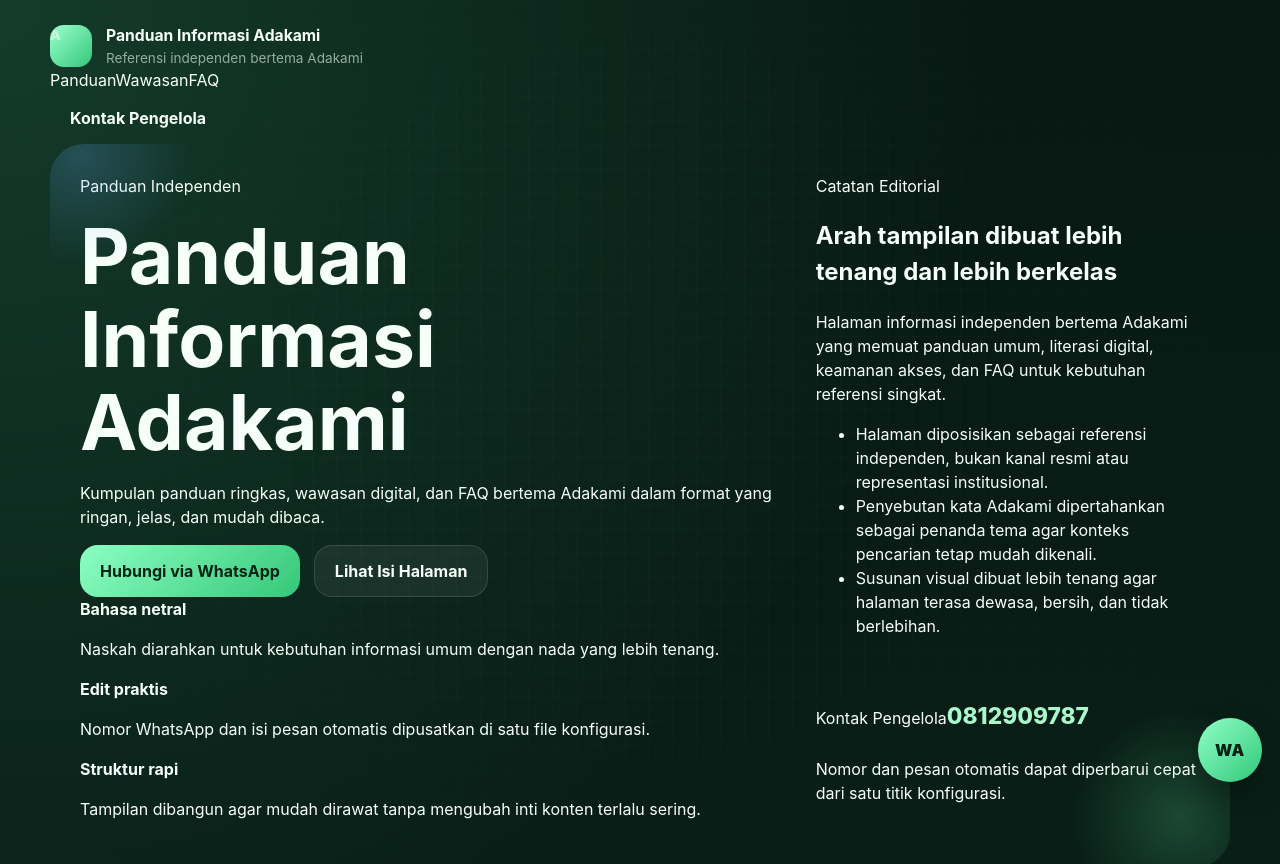
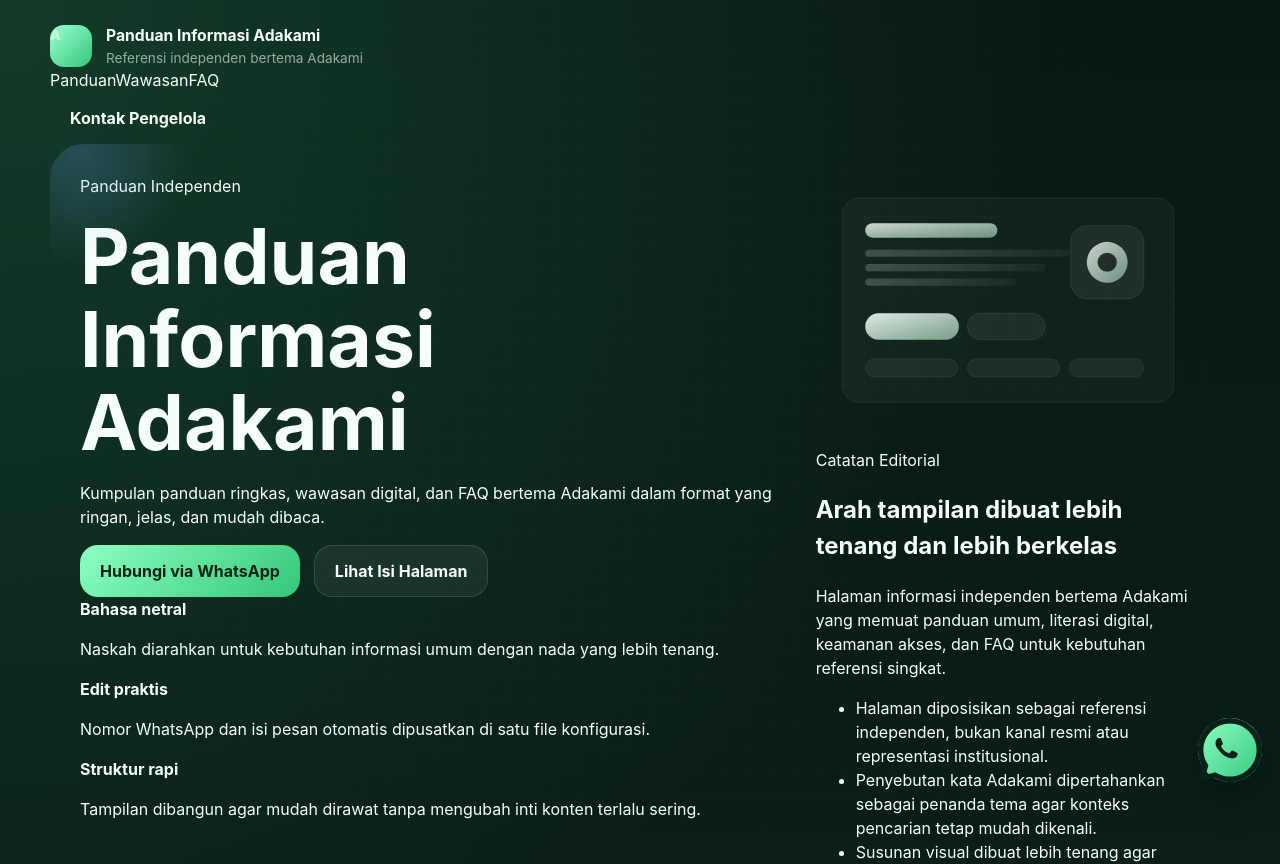
Before and after one commit to cs-adakami/bantuan-pelanggan-adakami, a React (Vite) app: page / in a window 1280 px wide. Shown: the top 864 px of the page. Built offline with nearby package versions, Linux system fonts and the light colour scheme.

Commit message:
Finalize App with decorative visual and WhatsApp icon

```diff
--- a/src/App.jsx
+++ b/src/App.jsx
@@ -29,41 +29,69 @@ const BUILD_NOTES = [
   "Seluruh gaya visual tersimpan di src/styles.css",
 ];
 
+function WhatsAppIcon(props) {
+  return (
+    <svg viewBox="0 0 32 32" fill="currentColor" aria-hidden="true" {...props}>
+      <path d="M19.11 17.19c-.27-.14-1.6-.79-1.84-.88-.25-.09-.43-.14-.61.14-.18.27-.7.88-.86 1.06-.16.18-.31.2-.58.07-.27-.14-1.12-.41-2.14-1.31-.79-.7-1.33-1.57-1.48-1.84-.16-.27-.02-.42.12-.56.12-.12.27-.31.41-.47.14-.16.18-.27.27-.45.09-.18.05-.34-.02-.47-.07-.14-.61-1.48-.84-2.03-.22-.52-.45-.45-.61-.46l-.52-.01c-.18 0-.47.07-.72.34-.25.27-.95.93-.95 2.26 0 1.33.97 2.61 1.11 2.79.14.18 1.91 2.92 4.63 4.09.65.28 1.16.45 1.56.58.66.21 1.26.18 1.73.11.53-.08 1.6-.65 1.83-1.27.23-.61.23-1.14.16-1.26-.07-.11-.25-.18-.52-.31Z" />
+      <path d="M27.18 4.8A15.87 15.87 0 0 0 16 0C7.16 0 0 7.16 0 16c0 2.82.74 5.57 2.13 7.99L0 32l8.23-2.1A15.93 15.93 0 0 0 16 32c8.84 0 16-7.16 16-16 0-4.27-1.66-8.29-4.82-11.2ZM16 29.3a13.2 13.2 0 0 1-6.72-1.84l-.48-.28-4.88 1.24 1.3-4.76-.31-.49A13.23 13.23 0 0 1 2.7 16C2.7 8.67 8.67 2.7 16 2.7c3.53 0 6.84 1.37 9.34 3.87A13.1 13.1 0 0 1 29.3 16c0 7.33-5.97 13.3-13.3 13.3Z" />
+    </svg>
+  );
+}
+
+function HeroVisual() {
+  return (
+    <div className="hero-media" aria-hidden="true">
+      <div className="hero-media__glow" />
+      <svg viewBox="0 0 640 420" className="hero-media__svg">
+        <defs>
+          <linearGradient id="heroGlow" x1="0" y1="0" x2="1" y2="1">
+            <stop offset="0%" stopColor="#eef5f0" stopOpacity="0.95" />
+            <stop offset="100%" stopColor="#9bc7b0" stopOpacity="0.75" />
+          </linearGradient>
+          <linearGradient id="heroLine" x1="0" y1="0" x2="1" y2="0">
+            <stop offset="0%" stopColor="#d9efe1" stopOpacity="0.22" />
+            <stop offset="100%" stopColor="#d9efe1" stopOpacity="0.04" />
+          </linearGradient>
+        </defs>
+        <rect x="44" y="40" width="552" height="340" rx="28" fill="rgba(255,255,255,0.04)" stroke="rgba(255,255,255,0.14)" />
+        <rect x="82" y="82" width="220" height="24" rx="12" fill="url(#heroGlow)" opacity="0.9" />
+        <rect x="82" y="126" width="340" height="12" rx="6" fill="url(#heroLine)" />
+        <rect x="82" y="150" width="300" height="12" rx="6" fill="url(#heroLine)" />
+        <rect x="82" y="174" width="250" height="12" rx="6" fill="url(#heroLine)" />
+        <rect x="82" y="232" width="156" height="44" rx="22" fill="url(#heroGlow)" />
+        <rect x="252" y="232" width="130" height="44" rx="22" fill="rgba(255,255,255,0.06)" stroke="rgba(255,255,255,0.12)" />
+        <rect x="424" y="86" width="122" height="122" rx="28" fill="rgba(255,255,255,0.06)" stroke="rgba(255,255,255,0.14)" />
+        <circle cx="485" cy="147" r="34" fill="url(#heroGlow)" opacity="0.88" />
+        <circle cx="485" cy="147" r="16" fill="rgba(9,17,14,0.82)" />
+        <rect x="82" y="308" width="154" height="30" rx="15" fill="rgba(255,255,255,0.05)" stroke="rgba(255,255,255,0.12)" />
+        <rect x="252" y="308" width="154" height="30" rx="15" fill="rgba(255,255,255,0.05)" stroke="rgba(255,255,255,0.12)" />
+        <rect x="422" y="308" width="124" height="30" rx="15" fill="rgba(255,255,255,0.05)" stroke="rgba(255,255,255,0.12)" />
+      </svg>
+    </div>
+  );
+}
+
 function App() {
-  const waLink = useMemo(
-    () => getWhatsAppLink(SITE_CONFIG.whatsappNumber, SITE_CONFIG.whatsappMessage),
-    []
-  );
-
+  const waLink = useMemo(() => getWhatsAppLink(SITE_CONFIG.whatsappNumber, SITE_CONFIG.whatsappMessage), []);
   const protectionNotice = useCopyProtection();
 
   useEffect(() => {
     document.title = SITE_CONFIG.siteName;
 
     const descriptionTag = document.querySelector('meta[name="description"]');
-    if (descriptionTag) {
-      descriptionTag.setAttribute("content", SITE_CONFIG.description);
-    }
+    if (descriptionTag) descriptionTag.setAttribute("content", SITE_CONFIG.description);
 
     const ogTitleTag = document.querySelector('meta[property="og:title"]');
-    if (ogTitleTag) {
-      ogTitleTag.setAttribute("content", SITE_CONFIG.siteName);
-    }
+    if (ogTitleTag) ogTitleTag.setAttribute("content", SITE_CONFIG.siteName);
 
     const ogDescriptionTag = document.querySelector('meta[property="og:description"]');
-    if (ogDescriptionTag) {
-      ogDescriptionTag.setAttribute("content", SITE_CONFIG.description);
-    }
+    if (ogDescriptionTag) ogDescriptionTag.setAttribute("content", SITE_CONFIG.description);
 
     const ogUrlTag = document.querySelector('meta[property="og:url"]');
-    if (ogUrlTag) {
-      ogUrlTag.setAttribute("content", SITE_CONFIG.domain);
-    }
+    if (ogUrlTag) ogUrlTag.setAttribute("content", SITE_CONFIG.domain);
 
     const canonicalTag = document.querySelector('link[rel="canonical"]');
-    if (canonicalTag) {
-      canonicalTag.setAttribute("href", SITE_CONFIG.domain);
-    }
+    if (canonicalTag) canonicalTag.setAttribute("href", SITE_CONFIG.domain);
   }, []);
 
   return (
@@ -84,12 +112,7 @@ function App() {
             <a href="#faq">FAQ</a>
           </nav>
 
-          <a
-            className="button button--soft"
-            href={waLink}
-            target="_blank"
-            rel="noreferrer"
-          >
+          <a className="button button--soft" href={waLink} target="_blank" rel="noreferrer">
             {SITE_CONFIG.contactLabel}
           </a>
         </header>
@@ -101,15 +124,9 @@ function App() {
             <p className="hero__lead">{SITE_CONFIG.tagline}</p>
 
             <div className="hero__actions">
-              <a
-                className="button button--primary"
-                href={waLink}
-                target="_blank"
-                rel="noreferrer"
-              >
+              <a className="button button--primary" href={waLink} target="_blank" rel="noreferrer">
                 {SITE_CONFIG.primaryButtonText}
               </a>
-
               <a className="button button--ghost" href="#panduan">
                 {SITE_CONFIG.secondaryButtonText}
               </a>
@@ -126,6 +143,8 @@ function App() {
           </div>
 
           <aside className="hero__side">
+            <HeroVisual />
+
             <article className="surface panel panel--feature">
               <span className="panel__label">Catatan Editorial</span>
               <h2 className="panel__title">Arah tampilan dibuat lebih tenang dan lebih berkelas</h2>
@@ -139,17 +158,10 @@ function App() {
 
             <article className="surface panel">
               <span className="panel__label">{SITE_CONFIG.contactLabel}</span>
-              <a
-                href={waLink}
-                target="_blank"
-                rel="noreferrer"
-                className="contact-link"
-              >
+              <a href={waLink} target="_blank" rel="noreferrer" className="contact-link">
                 {SITE_CONFIG.whatsappNumber}
               </a>
-              <p className="panel__copy">
-                Nomor dan pesan otomatis dapat diperbarui cepat dari satu titik konfigurasi.
-              </p>
+              <p className="panel__copy">Nomor dan pesan otomatis dapat diperbarui cepat dari satu titik konfigurasi.</p>
             </article>
           </aside>
         </section>
@@ -167,10 +179,7 @@ function App() {
           <div className="section__heading">
             <span className="eyebrow">Struktur Konten</span>
             <h2 className="section__title">Tampilan final diarahkan ke komposisi yang lebih lapang dan presisi</h2>
-            <p className="section__lead">
-              Fokus utamanya adalah keterbacaan, ritme visual yang rapi, dan nuansa yang
-              tidak terasa seperti template generik.
-            </p>
+            <p className="section__lead">Fokus utamanya adalah keterbacaan, ritme visual yang rapi, dan nuansa yang tidak terasa seperti template generik.</p>
           </div>
 
           <aside className="surface side-card">
@@ -198,10 +207,7 @@ function App() {
           <div className="section__heading section__heading--narrow">
             <span className="eyebrow">Wawasan Ringkas</span>
             <h2 className="section__title">Materi pendukung disusun singkat agar tetap terasa ringan</h2>
-            <p className="section__lead">
-              Setiap blok isi dibuat padat, bersih, dan cukup informatif tanpa membuat
-              halaman tampak terlalu penuh.
-            </p>
+            <p className="section__lead">Setiap blok isi dibuat padat, bersih, dan cukup informatif tanpa membuat halaman tampak terlalu penuh.</p>
           </div>
 
           <div className="card-grid card-grid--articles">
@@ -218,10 +224,7 @@ function App() {
           <div className="section__heading section__heading--narrow">
             <span className="eyebrow">FAQ</span>
             <h2 className="section__title">Pertanyaan umum seputar halaman ini</h2>
-            <p className="section__lead">
-              Bagian ini memperjelas posisi halaman, fungsi isi, dan lokasi pengaturan
-              yang paling sering disesuaikan.
-            </p>
+            <p className="section__lead">Bagian ini memperjelas posisi halaman, fungsi isi, dan lokasi pengaturan yang paling sering disesuaikan.</p>
           </div>
 
           <div className="faq-list">
@@ -238,19 +241,11 @@ function App() {
           <div className="closing__content">
             <span className="eyebrow">Kontak Cepat</span>
             <h2 className="section__title">Perlu menyesuaikan nomor atau pesan WhatsApp?</h2>
-            <p className="section__lead">
-              Edit <code>src/config/site.js</code>. Seluruh tombol WhatsApp di halaman ini
-              akan menyesuaikan otomatis tanpa perlu diperbarui satu per satu.
-            </p>
+            <p className="section__lead">Edit <code>src/config/site.js</code>. Seluruh tombol WhatsApp di halaman ini akan menyesuaikan otomatis tanpa perlu diperbarui satu per satu.</p>
           </div>
 
           <div className="closing__actions">
-            <a
-              className="button button--primary"
-              href={waLink}
-              target="_blank"
-              rel="noreferrer"
-            >
+            <a className="button button--primary" href={waLink} target="_blank" rel="noreferrer">
               {SITE_CONFIG.floatingButtonLabel}
             </a>
             <a className="button button--ghost" href="#atas">
@@ -260,14 +255,8 @@ function App() {
         </section>
       </main>
 
-      <a
-        className="floating-wa"
-        href={waLink}
-        target="_blank"
-        rel="noreferrer"
-        aria-label={SITE_CONFIG.floatingButtonLabel}
-      >
-        WA
+      <a className="floating-wa" href={waLink} target="_blank" rel="noreferrer" aria-label={SITE_CONFIG.floatingButtonLabel}>
+        <WhatsAppIcon className="floating-wa__icon" />
       </a>
 
       <footer className="footer">
```
